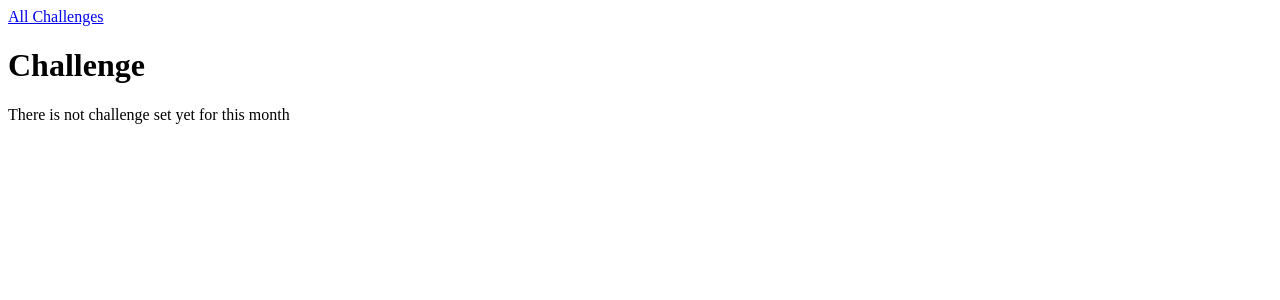
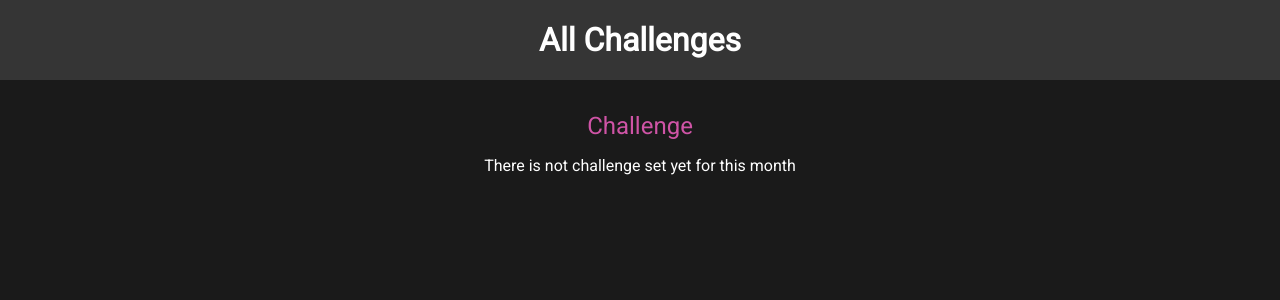
Before and after one commit to narcisabadea/Monthly-challenge-project, a Django app: template challenges/templates/challenges/challenge.html in a window 1280 px wide. Shown: the top 300 px of the page. Run offline with Django 4.2, Linux system fonts and the light colour scheme; the template is opened without the code that fills it, so the values that code supplies are empty.

Commit message:
Added css

```diff
--- /dev/null
+++ b/challenges/static/challenges/challenge.css
@@ -0,0 +1,20 @@
+h1, h2 {
+    font-weight: bold;
+    text-align: center;
+    color: white
+}
+h1 {
+    font-size: 1.5rem;
+    margin: 2rem 0 1rem 0;
+    font-weight: normal;
+    color: #cf54a6
+}
+
+h2 {
+    font-size: 3rem;
+}
+
+p {
+    text-align: center;
+    color: white
+}
--- /dev/null
+++ b/challenges/static/includes/header.css
@@ -0,0 +1,25 @@
+header {
+    width: 100%;
+    height: 5rem;
+    background-color: #353535;
+}
+
+header nav {
+    width: 100%;
+    height: 100%;
+    display: flex;
+    justify-content: center;
+    align-items: center;
+}
+
+header nav a {
+    color: white;
+    font-size: 2rem;
+    font-weight: bold;
+    text-decoration: none;
+}
+
+header nav a:hover,
+header nav a:active {
+    color: #cf54a6
+}
--- a/challenges/templates/challenges/challenge.html
+++ b/challenges/templates/challenges/challenge.html
@@ -1,4 +1,10 @@
 {% extends 'base.html' %}
+{% load static %}
+
+{% block css_files%}
+  <link rel="stylesheet" href="{% static "challenges/challenge.css" %}">
+  <link rel="stylesheet" href="{% static "includes/header.css" %}">
+{%endblock%}
 
 {% block page_title %} {{month|title}} Challenges {% endblock %}
 
--- a/monthly_challenges/settings.py
+++ b/monthly_challenges/settings.py
@@ -115,6 +115,10 @@ USE_TZ = True
 
 STATIC_URL = "static/"
 
+STATICFILES_DIRS = [
+    BASE_DIR / "static"
+]
+
 # Default primary key field type
 # https://docs.djangoproject.com/en/4.1/ref/settings/#default-auto-field
 
--- /dev/null
+++ b/static/styles.css
@@ -0,0 +1,10 @@
+@import url('https://fonts.googleapis.com/css2?family=Roboto&display=swap');
+
+html {
+    font-family: 'Roboto', sans-serif;;
+}
+
+body {
+    margin: 0;
+    background-color: #1a1a1a;
+}
--- a/templates/base.html
+++ b/templates/base.html
@@ -1,3 +1,5 @@
+{% load static %}
+
 <!DOCTYPE html>
 <html lang="en">
   <head>
@@ -5,6 +7,8 @@
     <meta http-equiv="X-UA-Compatible" content="IE=edge" />
     <meta name="viewport" content="width=\, initial-scale=1.0" />
     <title>{% block page_title %}My Challenges{% endblock %}</title>
+    <link rel="stylesheet" href="{% static 'styles.css' %}" />
+    {% block css_files%}{%endblock%}
   </head>
   <body>
     {% block content %}{% endblock %}
```
Also changed, not shown: challenges/static/challenges/challenges.css (added, +37 -0 lines), challenges/templates/challenges/index.html (+7 -0 lines).
